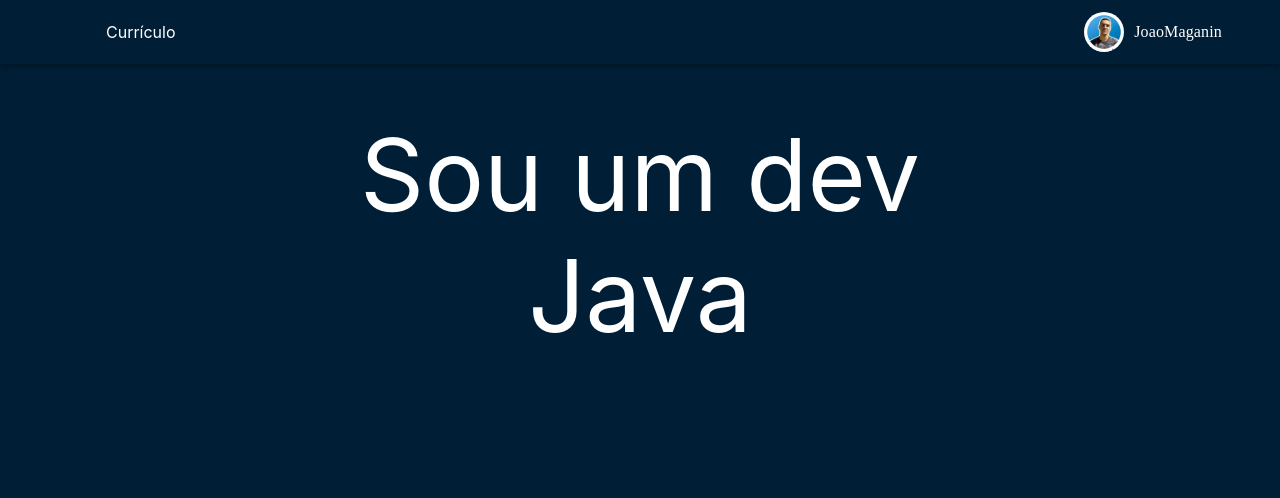
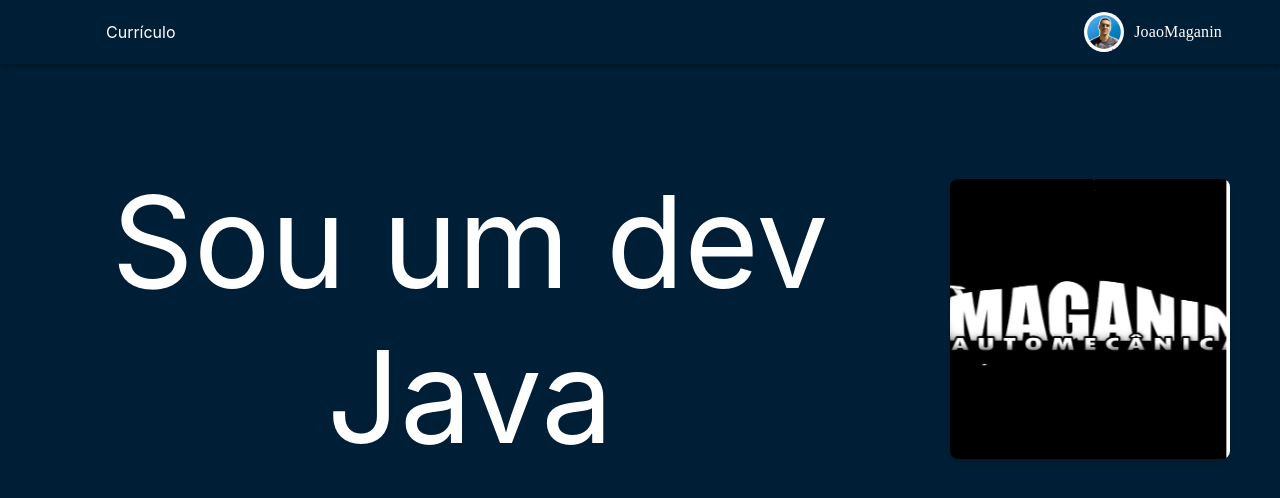
Before and after one commit to JoaoMaganin/jomag.com, a React (Create React App) app: page / in a window 1280 px wide. Shown: the top 498 px of the page. Built offline with nearby package versions, Linux system fonts and the light colour scheme; some icons are missing; a web font is replaced by a local one.

Commit message:
feat: project slider component

```diff
--- /dev/null
+++ b/src/components/ProjectSlider/ProjectSlider.css
@@ -0,0 +1,35 @@
+/* src/components/ProjectSlider/ProjectSlider.css */
+
+.project-slider-container {
+  max-width: 800px;
+  margin: 40px auto;
+  border-radius: 8px;
+  /* Chave para o efeito de slider: esconde tudo que "vazar" para fora do contêiner */
+  overflow: hidden;
+  box-shadow: 0 4px 12px rgba(0, 0, 0, 0.15);
+}
+
+.project-slider-wrapper {
+  /* Coloca todas as imagens em uma única linha horizontal */
+  display: flex;
+  /* Adiciona a transição suave. Quando o 'transform' mudar, ele animará por 0.8s */
+  transition: transform 0.8s cubic-bezier(0.25, 0.8, 0.25, 1);
+}
+
+.project-image {
+  /* Garante que cada imagem ocupe 100% da largura do contêiner */
+  width: 100%;
+  aspect-ratio: 1 / 1; /* Altura fixa para consistência */
+  /* Impede que a imagem encolha */
+  flex-shrink: 0;
+  /* Redimensiona a imagem para preencher o espaço sem distorcer, cortando o excesso */
+  object-fit: cover;
+  display: block;
+}
+
+.project-slider-empty {
+  text-align: center;
+  padding: 50px;
+  color: #555;
+  font-style: italic;
+}
--- /dev/null
+++ b/src/components/ProjectSlider/ProjectSlider.tsx
@@ -0,0 +1,57 @@
+// src/components/ProjectSlider/ProjectSlider.tsx
+
+import React, { useState, useEffect } from 'react';
+import './ProjectSlider.css';
+
+// Opcional: interface para o objeto de projeto se estiver usando TypeScript
+interface ProjectImage {
+  src: string;
+  alt: string;
+}
+
+// Coloque suas imagens aqui
+const PROJECT_IMAGES: ProjectImage[] = [
+    { src: `${process.env.PUBLIC_URL}/assets/images/project1.png`, alt: 'ERP Maganin Automecânica' },
+    { src: `${process.env.PUBLIC_URL}/assets/images/project2.jpg`, alt: 'Employee Management System' },
+    // { src: `${process.env.PUBLIC_URL}/assets/images/avatar.jpg`, alt: 'Aplicativo de Tarefas Mobile' },
+    // { src: `${process.env.PUBLIC_URL}/logo512.png`, alt: 'Website Corporativo Moderno' },
+];
+
+const ProjectSlider: React.FC = () => {
+  const [currentIndex, setCurrentIndex] = useState(0);
+
+  // Hook para controlar a troca automática de imagens
+  useEffect(() => {
+    const slideInterval = setInterval(() => {
+      setCurrentIndex(prevIndex => (prevIndex + 1) % PROJECT_IMAGES.length);
+    }, 2500);
+
+    // Função de limpeza: é MUITO importante limpar o intervalo
+    // quando o componente for "desmontado" (sair da tela) para evitar vazamento de memória.
+    return () => clearInterval(slideInterval);
+  }, []); // O array de dependências vazio `[]` faz com que este useEffect rode apenas uma vez, quando o componente é montado.
+
+  if (!PROJECT_IMAGES || PROJECT_IMAGES.length === 0) {
+    return <div className="project-slider-empty">Nenhum projeto para exibir.</div>;
+  }
+
+  return (
+    <div className="project-slider-container">
+      <div
+        className="project-slider-wrapper"
+        style={{ transform: `translateX(-${currentIndex * 100}%)` }}
+      >
+        {PROJECT_IMAGES.map((image, index) => (
+          <img
+            key={index}
+            src={image.src}
+            alt={image.alt}
+            className="project-image"
+          />
+        ))}
+      </div>
+    </div>
+  );
+};
+
+export default ProjectSlider;
--- a/src/components/WordRotator/WordRotator.css
+++ b/src/components/WordRotator/WordRotator.css
@@ -25,5 +25,11 @@
 }
 
 .mainWord span {
-    font-size: 100px;
+    font-size: 8em;
 }
+
+@media screen and (max-width: 900px) {
+    .mainWord span {
+        font-size: 4.5em;
+    }
+}
--- a/src/pages/Home/Home.css
+++ b/src/pages/Home/Home.css
@@ -0,0 +1,32 @@
+.main-section {
+    display: flex;
+    align-items: center;
+    justify-content: center;
+    padding: 50px;
+    gap: 60px;
+}
+
+.word-rotator-section {
+    width: 75%;
+}
+
+.project-slider-section {
+    width: 25%;
+}
+
+@media screen and (max-width: 900px) {
+    .main-section {
+        flex-direction: column;
+        padding: 10px;
+        gap: 20px 0;
+    }
+
+    .word-rotator-section {
+        width: 100%;
+        text-align: center;
+    }
+
+    .project-slider-section {
+        width: 100%;
+    }
+}
--- a/src/pages/Home/Home.tsx
+++ b/src/pages/Home/Home.tsx
@@ -1,4 +1,5 @@
 import Navbar from "../../components/Navbar/Navbar";
+import ProjectSlider from "../../components/ProjectSlider/ProjectSlider";
 import WordRotator from "../../components/WordRotator/WordRotator";
 import "./Home.css";
 
@@ -7,8 +8,13 @@
     return (
         <div>
             <Navbar />
-            <section style={{ width: "100%" }}>
-                <WordRotator />
+            <section className="main-section">
+                <div className="word-rotator-section">
+                    <WordRotator />
+                </div>
+                <div className="project-slider-section">
+                    <ProjectSlider />
+                </div>
             </section>
         </div>
     )
```
Also changed, not shown: public/assets/images/project1.png (added), public/assets/images/project2.jpg (added).
